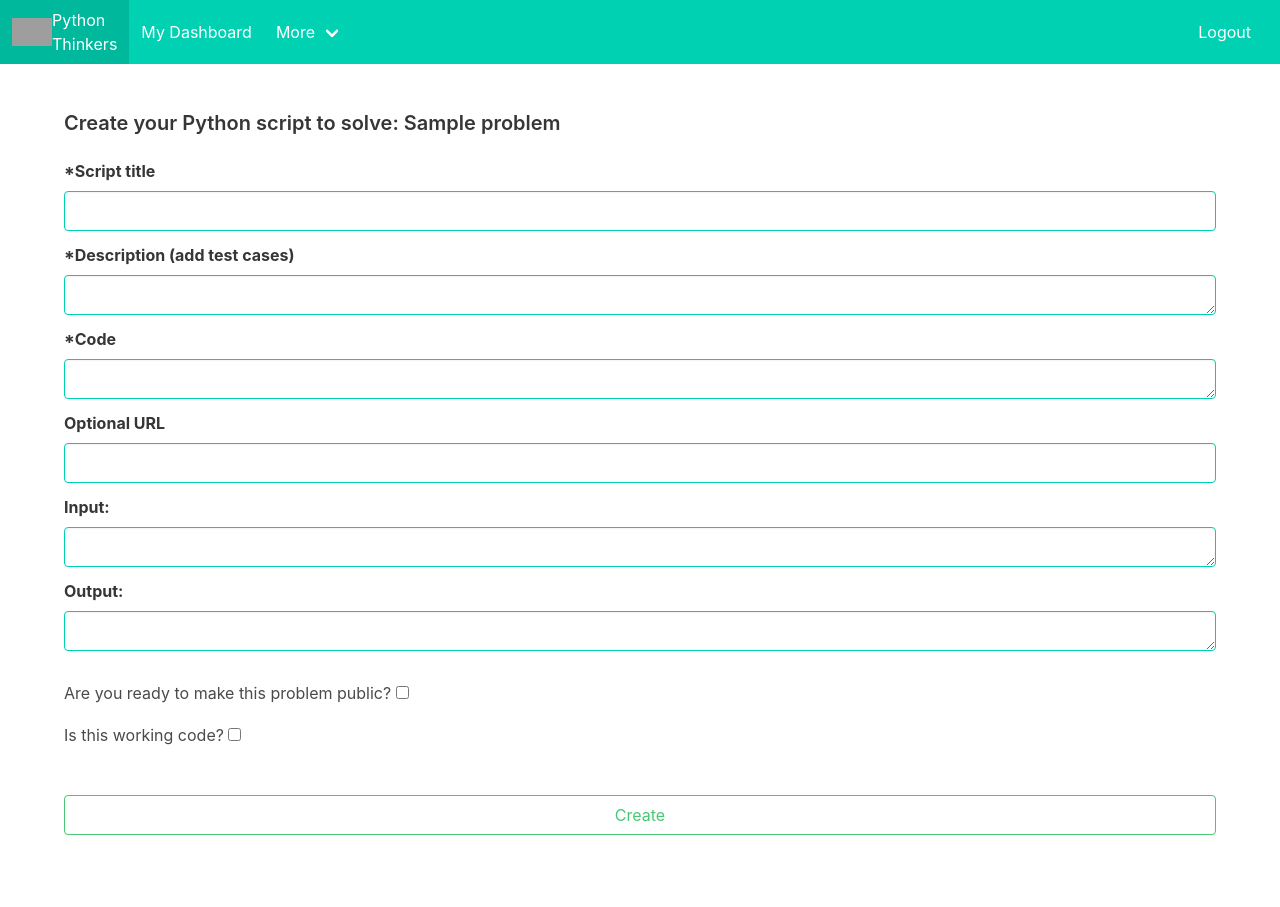
After one commit to Ritaxo/adhaliwal_sharingcode, a Django app: page /problem/1/build_script in a window 1280 px wide. The commit adds this page. Run offline with Django 3.2, Linux system fonts and the light colour scheme; a user stored in the database is signed in; tables that the repository leaves empty hold one stand-in row (values such as "Sample post"); some libraries are stand-ins or nearby versions; grey boxes are pictures that could not be loaded.

Commit message:
Module 9

```diff
--- /dev/null
+++ b/share/templates/share/build_script_form.html
@@ -0,0 +1,93 @@
+{% extends "share/base.html" %}
+{% block content %}
+
+<!-- objects passed by the view function: user, problem -->
+
+
+{% if error %}
+  <h3 class="title is-3" style="color: red">{{ error }}</h3>
+{% endif %}
+
+    <div class="publish-form columns">
+
+    <div class="column" >
+      <h4 class="title is-5"> Create your Python script to solve: {{problem.title}}</h4>
+
+      <form action="{% url 'share:create_script' problem.id  %}" method="post">
+        {% csrf_token %}
+
+        <div class="field">
+          <div class="control">
+            <label class="label">*Script title</label>
+            <input class="input is-primary" type="text" name="title">
+          </div>
+        </div>
+
+        <div class="field">
+              <div class="control">
+                <label class="label">*Description (add test cases)</label>
+                <textarea class="input is-primary" name="description" namerows="4" cols="50" >
+                </textarea>
+              </div>
+        </div>
+
+        <div class="field">
+          <div class="control">
+            <!-- Part for Tatiana -->
+
+            <label class="label">*Code</label>
+            <textarea class="input is-primary code" name="code" namerows="4" cols="50" >
+            </textarea>
+          </div>
+        </div>
+
+        <div class="field">
+              <div class="control">
+                <label class="label">Optional URL</label>
+                <input class="input is-primary"  type="text" name="url">
+              </div>
+        </div>
+
+        <div class="field">
+          <div class="control">
+            <label class="label">Input:</label>
+            <textarea class="input is-primary" name="input" namerows="4" cols="50" >
+            </textarea>
+          </div>
+        </div>
+
+        <div class="field">
+          <div class="control">
+            <label class="label">Output:</label>
+            <textarea class="input is-primary" name="output" namerows="4" cols="50" >
+            </textarea>
+          </div>
+        </div>
+
+
+        <label class="checkbox">
+              <br>Are you ready to make this problem public?
+              <input type="checkbox"  id="make_public" name="make_public" />
+        </label>
+
+        <br>
+        <label class="checkbox">
+              <br>Is this working code?
+              <input type="checkbox"  id="working_code" name="working_code" />
+        </label>
+
+
+        <br><br><br>
+
+        <div class="field">
+            <div class="control">
+              <button class="button is-success is-outlined is-fullwidth" type="submit">
+                Create</button>&nbsp;
+            </div>
+        </div>
+
+        </form>
+
+</div>
+
+{% endblock content %}
--- a/share/urls.py
+++ b/share/urls.py
@@ -17,9 +17,11 @@ urlpatterns = [
     path('publish/problem', views.publish_problem, name='publish_problem'),
     path("problem/create", views.create_problem, name="create_problem"),
     path('problem/<int:problem_id>/show', views.show_problem, name='show_problem'),
+
     # Module 4
 
-
+path("problem/<int:problem_id>/build_script", views.build_script, name = 'build_script'),
+path("problem/<int:problem_id>/create_script", views.create_script, name = 'create_script'),
 path('script/<int:script_id>/show', views.show_script, name='show_script'),
 path('problem/<int:problem_id>/edit', views.edit_problem,  name='edit_problem'),
 path('script/<int:script_id>/edit', views.edit_script, name='edit_script'),
--- a/share/views.py
+++ b/share/views.py
@@ -49,6 +49,73 @@ def index(request):
             return redirect("share:login")
     else:
         return HttpResponse(status=500)
+
+def build_script(request, problem_id):
+    if request.method == "GET":
+        user = request.user
+        if not user.is_authenticated:
+            return redirect("share:login")
+        else:
+            problem = get_object_or_404(Problem, pk = problem_id )
+            return render(request, "share/build_script_form.html", {"user": user, "problem":problem})
+
+
+def create_script(request, problem_id):
+    if request.method == "POST":
+        user = request.user
+        if not user.is_authenticated:
+            return redirect("share:login")
+
+        problem = get_object_or_404(Problem, pk = problem_id)
+
+        if not request.POST["title"]: #this does not work with textares form elements
+            return render(request, "share/build_script_form.html", {"user": user, "problem":problem, "error":"One of the required fields was empty"})
+
+        else:
+            coder = user.coder
+            title = request.POST["title"]
+            description = request.POST["description"]
+            code = request.POST["code"]
+            url = request.POST["url"]
+            input = request.POST["input"]
+            output = request.POST["output"]
+            working_code = request.POST.get('working_code', False)
+            make_public = request.POST.get('make_public', False)
+
+            if working_code == 'on':
+                working_code = True
+            else:
+                working_code = False
+
+            if make_public == 'on':
+                make_public = True
+            else:
+                make_public = False
+
+        # Validate URL in Script (for future work)
+            """
+           try:
+               URLValidator()(url)
+           except:
+               return render(request, "share/build_script_form.html", {"error":"URL is not valid"})
+           """
+
+            try:
+                script = Script.objects.create(coder=coder, problem=problem, title=title, description=description, code=code, url=url, input=input, output=output, working_code=working_code, make_public=make_public)
+                script.save()
+
+                script = get_object_or_404(Script, pk=script.id)
+                problem = get_object_or_404(Problem, pk=problem_id)
+                return render(request, "share/script.html",{"user":user, "problem":problem, "script": script})
+
+            except:
+                return render(request, "share/build_script_form.html", {"error":"Can't create the script"})
+
+    else:
+        # the user enteing    http://127.0.0.1:8000/problem/8/create
+        user = request.user
+        all_problems = Problem.objects.all()
+        return render(request, "share/index.html", {"user":user, "all_problems": all_problems, "error":"Can't create!"})
 # Module 3 Authentication functions
 
 def signup(request):
@@ -363,6 +430,7 @@ def delete_problem(request, problem_id):
     else:
         return HttpResponse(status=500)
 
+# if script doesnt exist error should load
 
 def delete_script(request, script_id):
     if request.method =="POST":
```
Also changed, not shown: share/templates/share/problem.html (+10 -11 lines).
